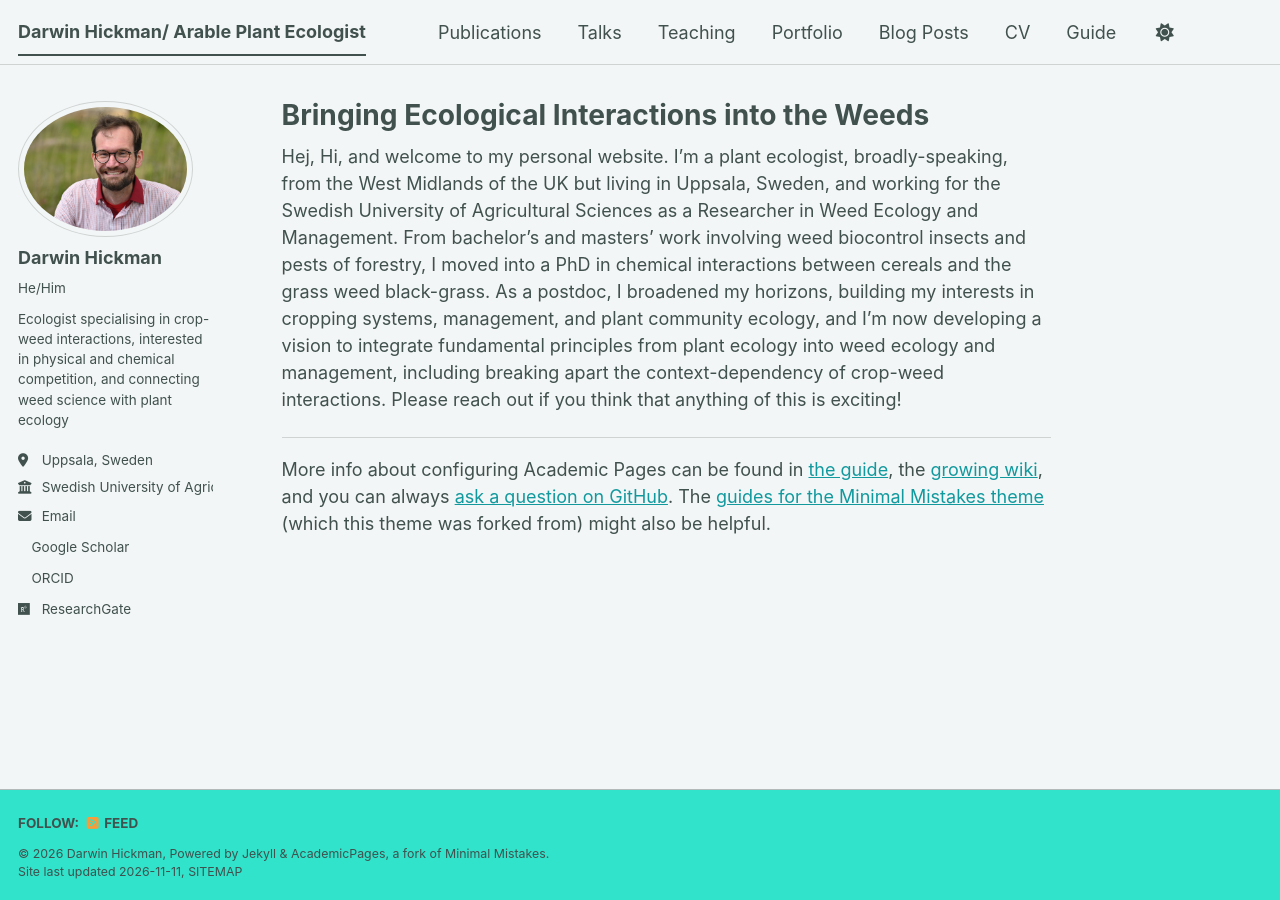
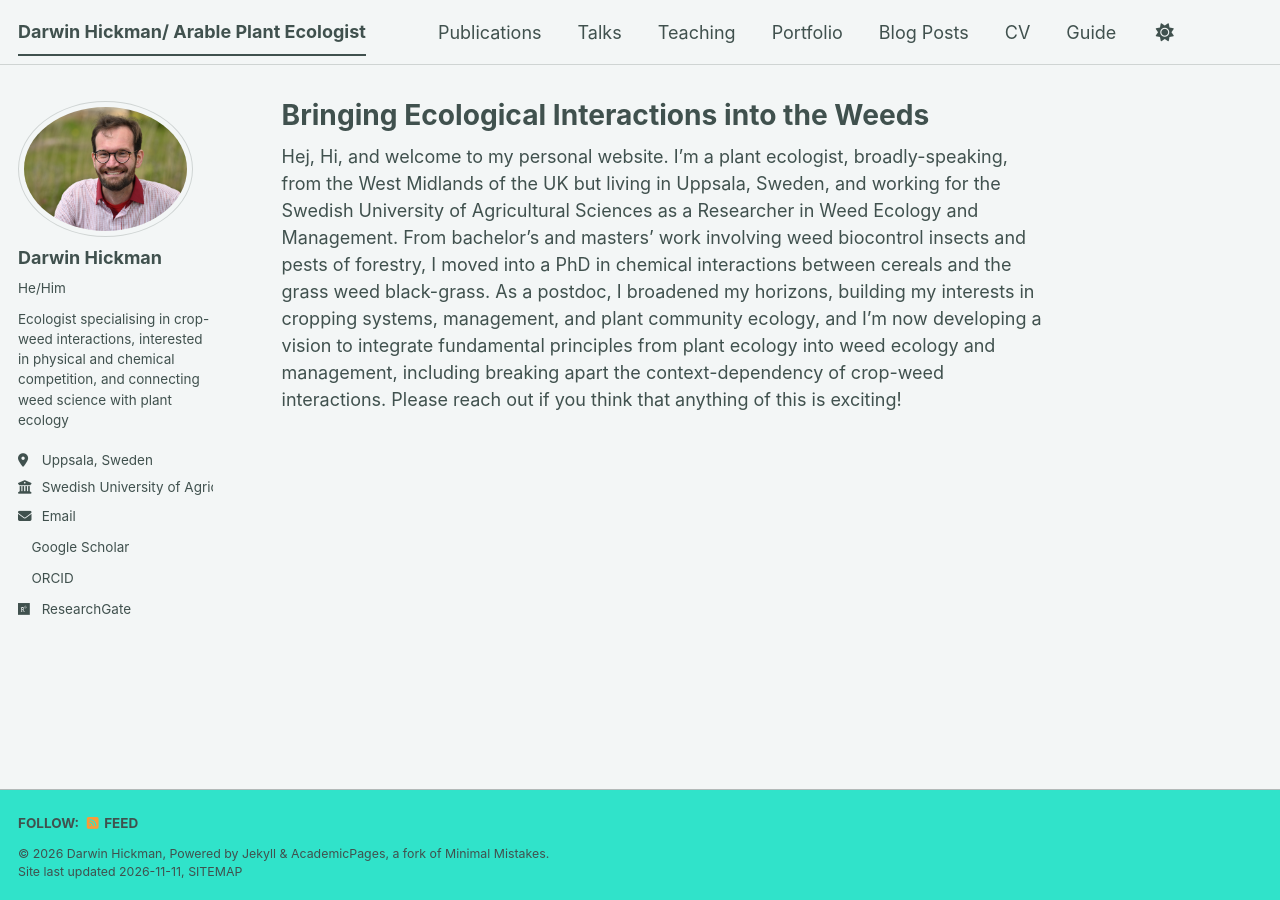
Before and after one commit to DarwinHickman/DarwinHickman.github.io, a Jekyll site: the page built from _pages/about.md, in a window 1280 px wide. Built offline with Jekyll 4.4.1, drawn with Linux system fonts in a browser that asks for light colours; a script bundle is joined from its source files by our own code; a style sheet for code colours, icons or effects is not loaded.

Commit message:
Update about.md

```diff
--- a/_pages/about.md
+++ b/_pages/about.md
@@ -11,6 +11,3 @@ Hej, Hi, and welcome to my personal website.
 I'm a plant ecologist, broadly-speaking, from the West Midlands of the UK but living in Uppsala, Sweden, and working for the Swedish University of Agricultural Sciences as a Researcher in Weed Ecology and Management.
 From bachelor's and masters' work involving weed biocontrol insects and pests of forestry, I moved into a PhD in chemical interactions between cereals and the grass weed black-grass. As a postdoc, I broadened my horizons, building my interests in cropping systems, management, and plant community ecology, and I'm now developing a vision to integrate fundamental principles from plant ecology into weed ecology and management, including breaking apart the context-dependency of crop-weed interactions.
 Please reach out if you think that anything of this is exciting!
-
-------
-More info about configuring Academic Pages can be found in [the guide](https://academicpages.github.io/markdown/), the [growing wiki](https://github.com/academicpages/academicpages.github.io/wiki), and you can always [ask a question on GitHub](https://github.com/academicpages/academicpages.github.io/discussions). The [guides for the Minimal Mistakes theme](https://mmistakes.github.io/minimal-mistakes/docs/configuration/) (which this theme was forked from) might also be helpful.
```
